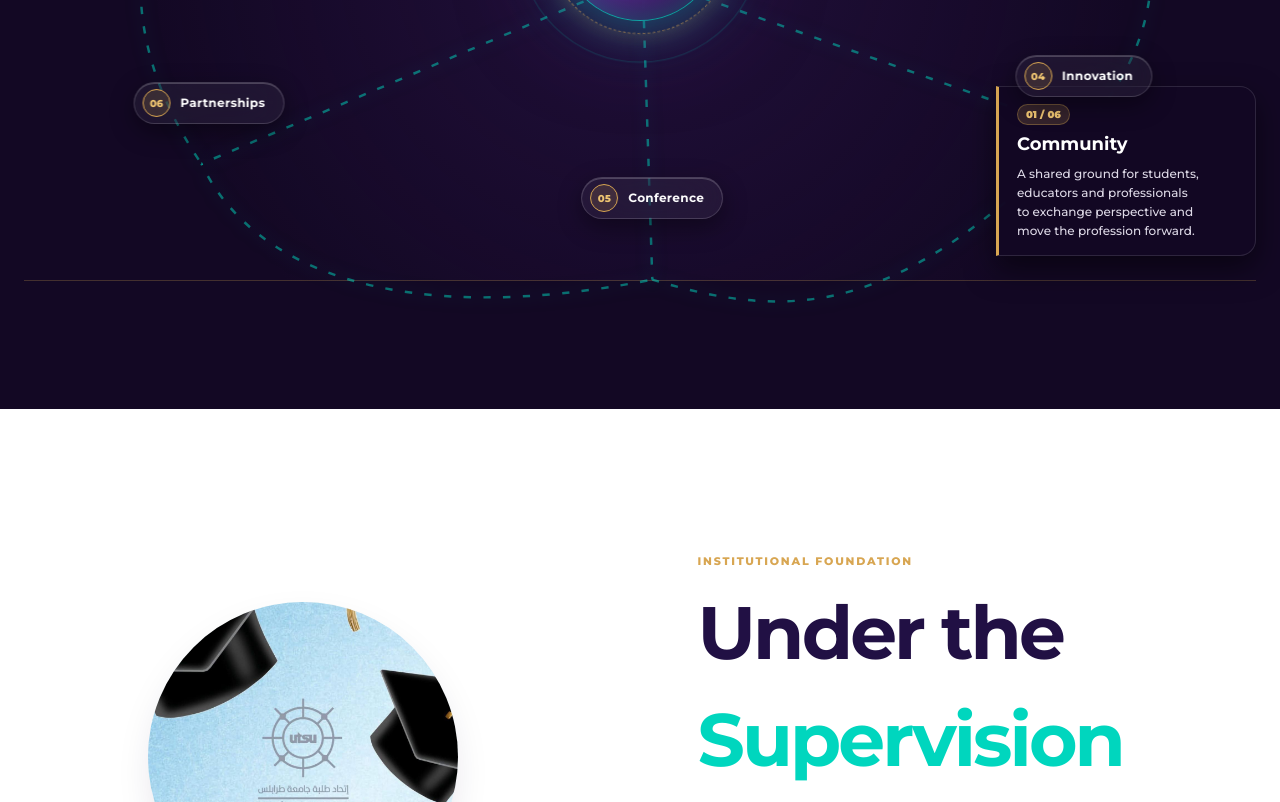
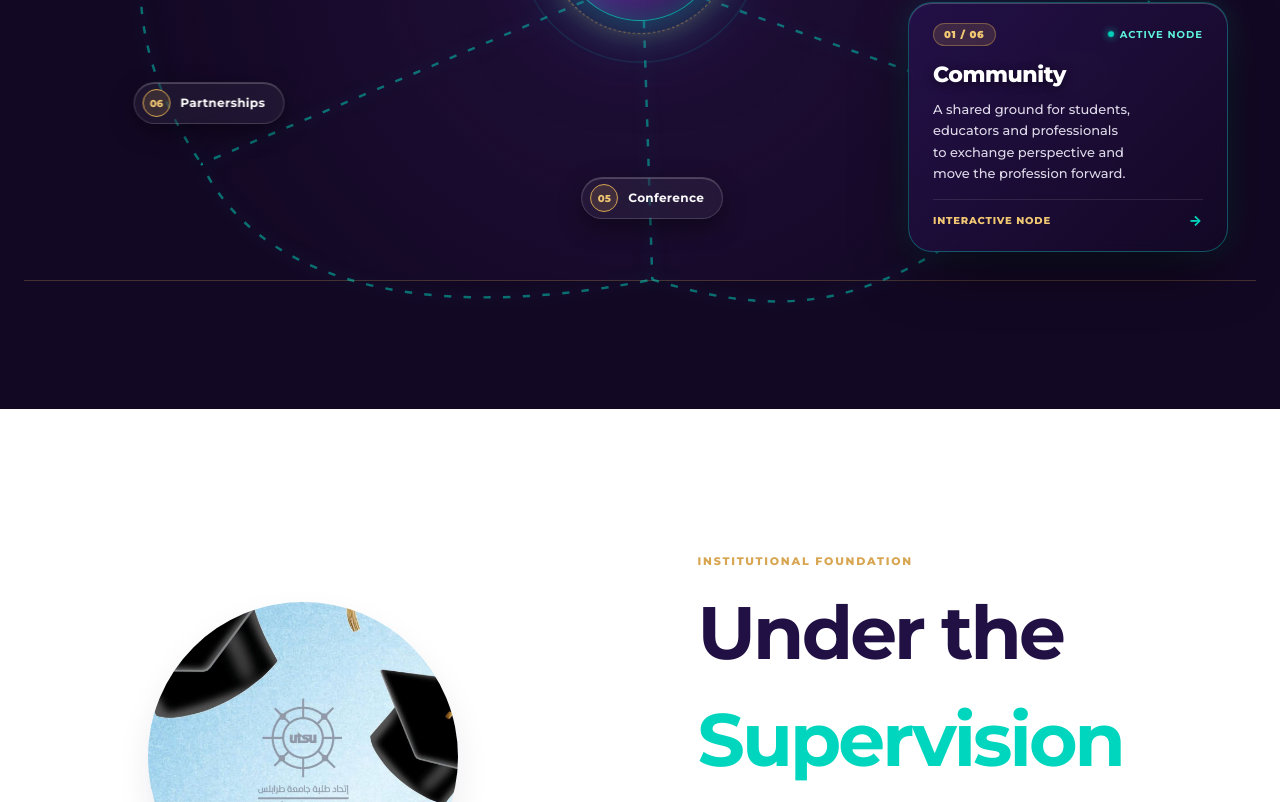
Before and after one commit to ramihamed20/denova, a plain HTML site: page index.html in a window 1280 px wide. Shown: the part 2688-3490 px from the top of the page. Drawn offline with Linux system fonts and the light colour scheme; a web font is replaced by a local one.

Commit message:
style: rebuild ecosystem reading detail card into a floating glass HUD widget

```diff
--- a/app.js
+++ b/app.js
@@ -163,6 +163,8 @@ document.addEventListener('DOMContentLoaded', () => {
       toast_like: 'Appreciated case discussion!',
       toast_submitted: 'Clinical case submitted successfully!',
       toast_registered: 'Registration request sent! Check your email.',
+      status_active: 'Active Node',
+      node_explore_hint: 'Interactive Node',
     },
     ar: {
       skip_link: 'الانتقال إلى المحتوى الرئيسي',
@@ -321,6 +323,8 @@ document.addEventListener('DOMContentLoaded', () => {
       toast_like: 'تمت إضافة إعجابك بالحالة السريرية!',
       toast_submitted: 'تم إرسال الحالة السريرية بنجاح!',
       toast_registered: 'تم استلام طلب التسجيل! يرجى مراجعة بريدك.',
+      status_active: 'عنصر نشط',
+      node_explore_hint: 'اضغط لتصفح العنصر',
     },
   };
 
--- a/index.html
+++ b/index.html
@@ -9,7 +9,7 @@
     <link rel="preconnect" href="https://fonts.googleapis.com" />
     <link rel="preconnect" href="https://fonts.gstatic.com" crossorigin />
     <link href="https://fonts.googleapis.com/css2?family=Alexandria:wght@300..900&family=Montserrat:ital,wght@0,300..900;1,300..900&display=swap" rel="stylesheet" />
-    <link rel="stylesheet" href="styles.css?v=11" />
+    <link rel="stylesheet" href="styles.css?v=12" />
   </head>
   <body>
     <a class="skip-link" href="#main" data-i18n="skip_link">Skip to content</a>
@@ -168,9 +168,16 @@
             </div>
 
             <div class="node-reading" aria-live="polite" data-node-reading>
-              <span class="node-reading__index">01 / 06</span>
+              <div class="node-reading__head">
+                <span class="node-reading__index">01 / 06</span>
+                <span class="node-reading__status"><i></i><b data-i18n="status_active">Active Node</b></span>
+              </div>
               <h3 data-i18n="node_community">Community</h3>
               <p data-i18n="node_desc_community">A shared ground for students, educators and professionals to exchange perspective and move the profession forward.</p>
+              <div class="node-reading__action">
+                <span data-i18n="node_explore_hint">Interactive Node</span>
+                <span aria-hidden="true" class="node-reading__arrow">→</span>
+              </div>
             </div>
           </div>
         </div>
--- a/styles.css
+++ b/styles.css
@@ -432,55 +432,110 @@ html[dir="rtl"] .ecosystem-node {
 }
 
 
-/* Compact Floating Detail Card Widget */
+/* Rebuilt Luxury Glass HUD Card */
 .node-reading {
   position: absolute;
-  right: 0;
-  bottom: 24px;
-  width: min(260px, 85vw);
-  padding: 14px 18px;
-  border-left: 3px solid var(--gold);
-  border-radius: 0 16px 16px 0;
-  background: rgba(19, 8, 36, 0.94);
-  backdrop-filter: blur(20px);
-  border-top: 1px solid rgba(255, 255, 255, 0.12);
-  border-right: 1px solid rgba(255, 255, 255, 0.12);
-  border-bottom: 1px solid rgba(255, 255, 255, 0.12);
-  box-shadow: 0 12px 30px rgba(0, 0, 0, 0.5);
+  z-index: 10;
+  right: 28px;
+  bottom: 28px;
+  width: min(320px, calc(100% - 48px));
+  padding: 20px 24px;
+  border-radius: 24px;
+  background: linear-gradient(135deg, rgba(36, 17, 72, 0.94), rgba(19, 8, 36, 0.96));
+  backdrop-filter: blur(30px) saturate(180%);
+  border: 1px solid rgba(0, 214, 190, 0.35);
+  box-shadow: 0 20px 60px -10px rgba(0, 0, 0, 0.7), inset 0 1px 0 rgba(255, 255, 255, 0.2), 0 0 30px rgba(0, 214, 190, 0.15);
+  transition: all 0.4s var(--ease-spring);
 }
 
 html[dir="rtl"] .node-reading {
   right: auto;
-  left: 0;
-  border-left: 1px solid rgba(255, 255, 255, 0.12);
-  border-right: 3px solid var(--gold);
-  border-radius: 16px 0 0 16px;
+  left: 28px;
+}
+
+.node-reading__head {
+  display: flex;
+  align-items: center;
+  justify-content: space-between;
+  margin-bottom: 12px;
 }
 
 .node-reading__index {
-  display: inline-block;
-  padding: 2px 8px;
+  display: inline-flex;
+  align-items: center;
+  padding: 3px 10px;
   border-radius: 999px;
-  background: rgba(216, 166, 82, 0.18);
-  border: 1px solid rgba(216, 166, 82, 0.35);
+  background: rgba(216, 166, 82, 0.16);
+  border: 1px solid rgba(216, 166, 82, 0.4);
   color: var(--gold-light);
   font-size: 10px;
   font-weight: 900;
+  letter-spacing: 0.08em;
+}
+
+.node-reading__status {
+  display: inline-flex;
+  align-items: center;
+  gap: 6px;
+  color: var(--cyan-soft);
+  font-size: 10px;
+  font-weight: 800;
+  text-transform: uppercase;
+  letter-spacing: 0.1em;
+}
+
+.node-reading__status i {
+  display: inline-block;
+  width: 6px;
+  height: 6px;
+  border-radius: 50%;
+  background: var(--cyan);
+  box-shadow: 0 0 8px var(--cyan);
+  animation: pulse-glow 1.8s infinite;
 }
 
 .node-reading h3 {
-  margin: 6px 0 6px;
-  font-size: 18px;
-  font-weight: 700;
+  margin: 0 0 8px;
+  font-size: 22px;
+  font-weight: 800;
   color: #ffffff;
+  letter-spacing: -0.02em;
+  text-shadow: 0 2px 10px rgba(0, 0, 0, 0.5);
 }
 
 .node-reading p {
-  margin: 0;
+  margin: 0 0 14px;
   color: rgba(240, 236, 248, 0.92);
-  font-size: 12px;
-  line-height: 1.6;
+  font-size: 13px;
+  line-height: 1.65;
   font-weight: 500;
+}
+
+.node-reading__action {
+  display: flex;
+  align-items: center;
+  justify-content: space-between;
+  padding-top: 10px;
+  border-top: 1px solid rgba(255, 255, 255, 0.1);
+  color: var(--gold-light);
+  font-size: 10px;
+  font-weight: 800;
+  letter-spacing: 0.08em;
+  text-transform: uppercase;
+}
+
+.node-reading__arrow {
+  color: var(--cyan);
+  font-size: 14px;
+  transition: transform 0.25s var(--ease-out);
+}
+
+.node-reading:hover .node-reading__arrow {
+  transform: translateX(4px);
+}
+
+html[dir="rtl"] .node-reading:hover .node-reading__arrow {
+  transform: translateX(-4px);
 }
 
 
```
